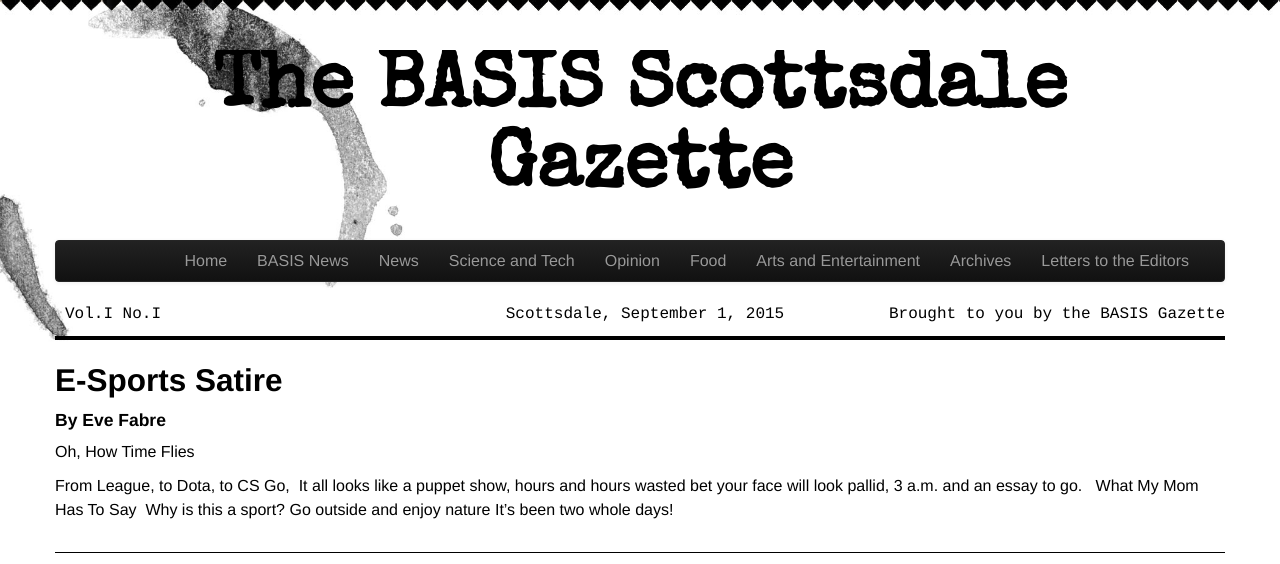
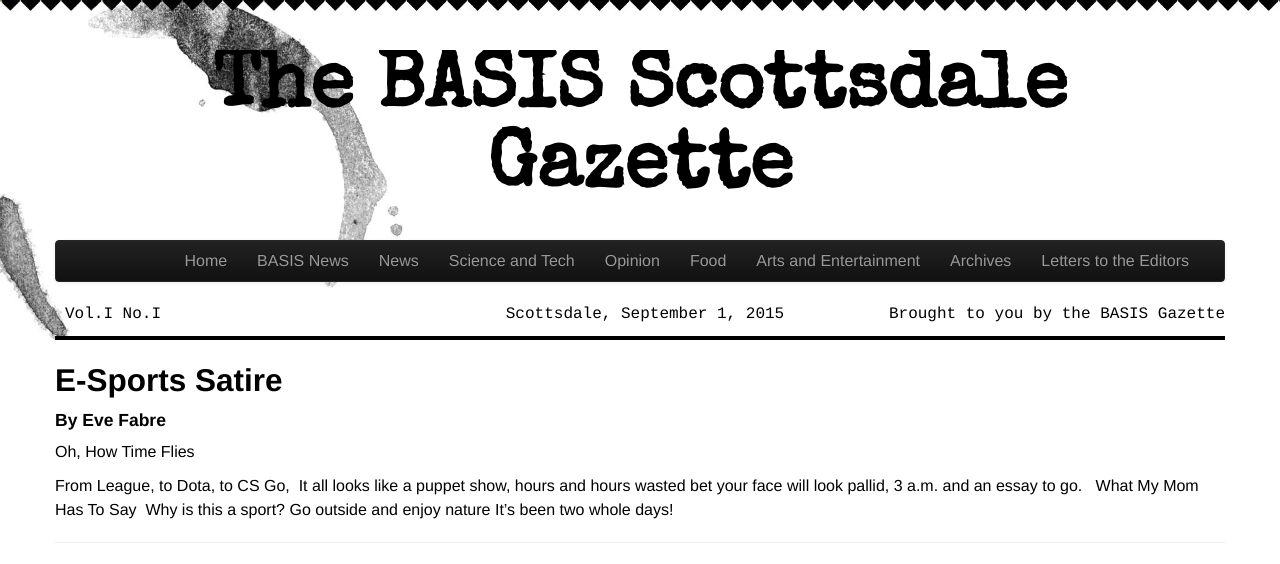
Before and after one commit to Awake99/Awake99.github.io, a Jekyll site: the page built from artent/_posts/2014-11-06-esports.md, in a window 1280 px wide. Shown: the top 564 px of the page. Built offline with Jekyll 4.4.1, drawn with Linux system fonts in a browser that asks for light colours; nearby versions of some CDN libraries; grey boxes are pictures that could not be loaded.

Commit message:
Article Line
Line style

```diff
--- a/artent/_posts/2014-11-06-esports.md
+++ b/artent/_posts/2014-11-06-esports.md
@@ -20,4 +20,4 @@ Why is this a sport?
 Go outside and enjoy nature
 It's been two whole days!
 
-<hr style="color:black; border-width:1px; border-color:black; margin: 0px; margin-top: 30px; padding-bottom: 30px;">
+<hr >
```
